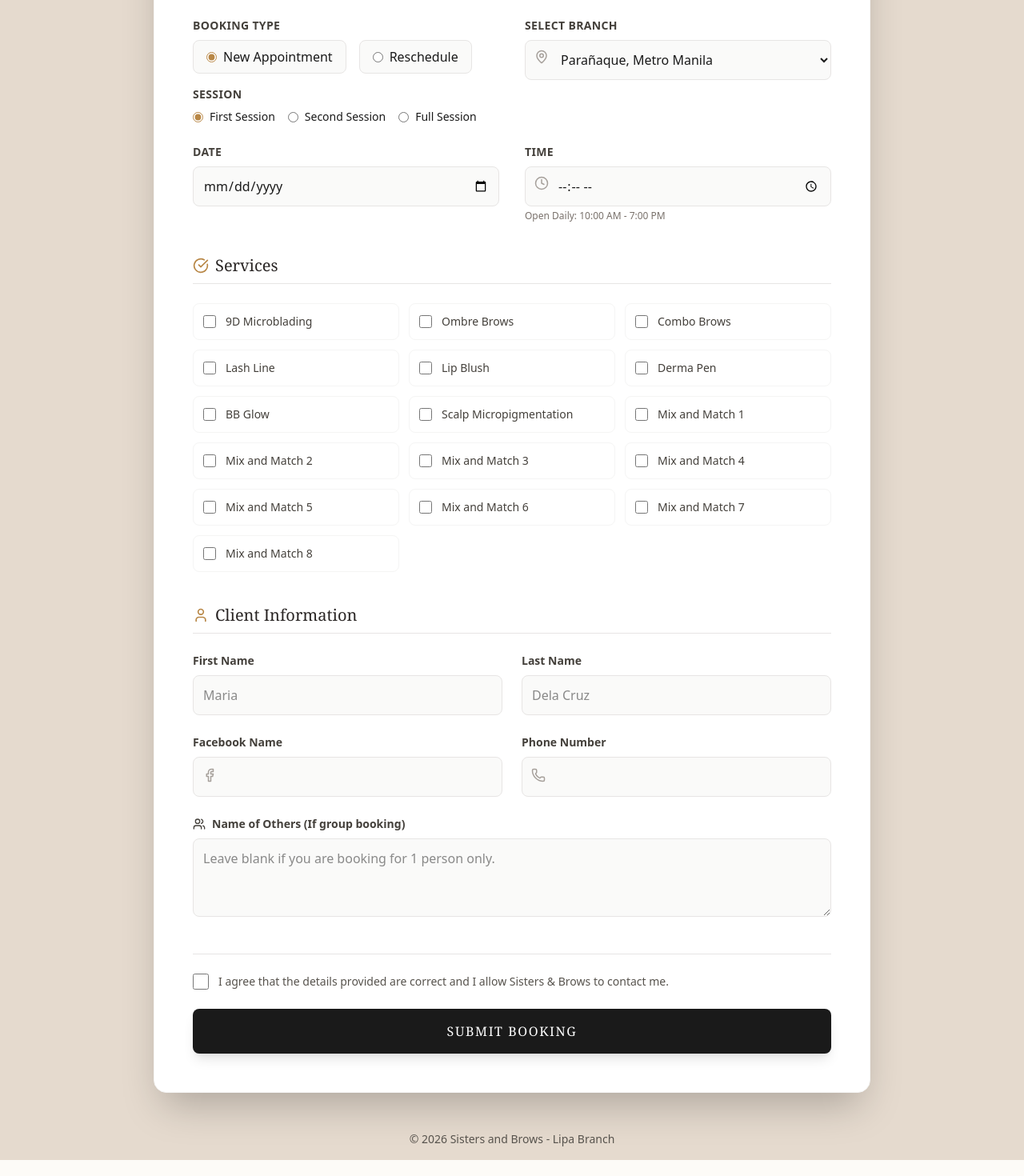
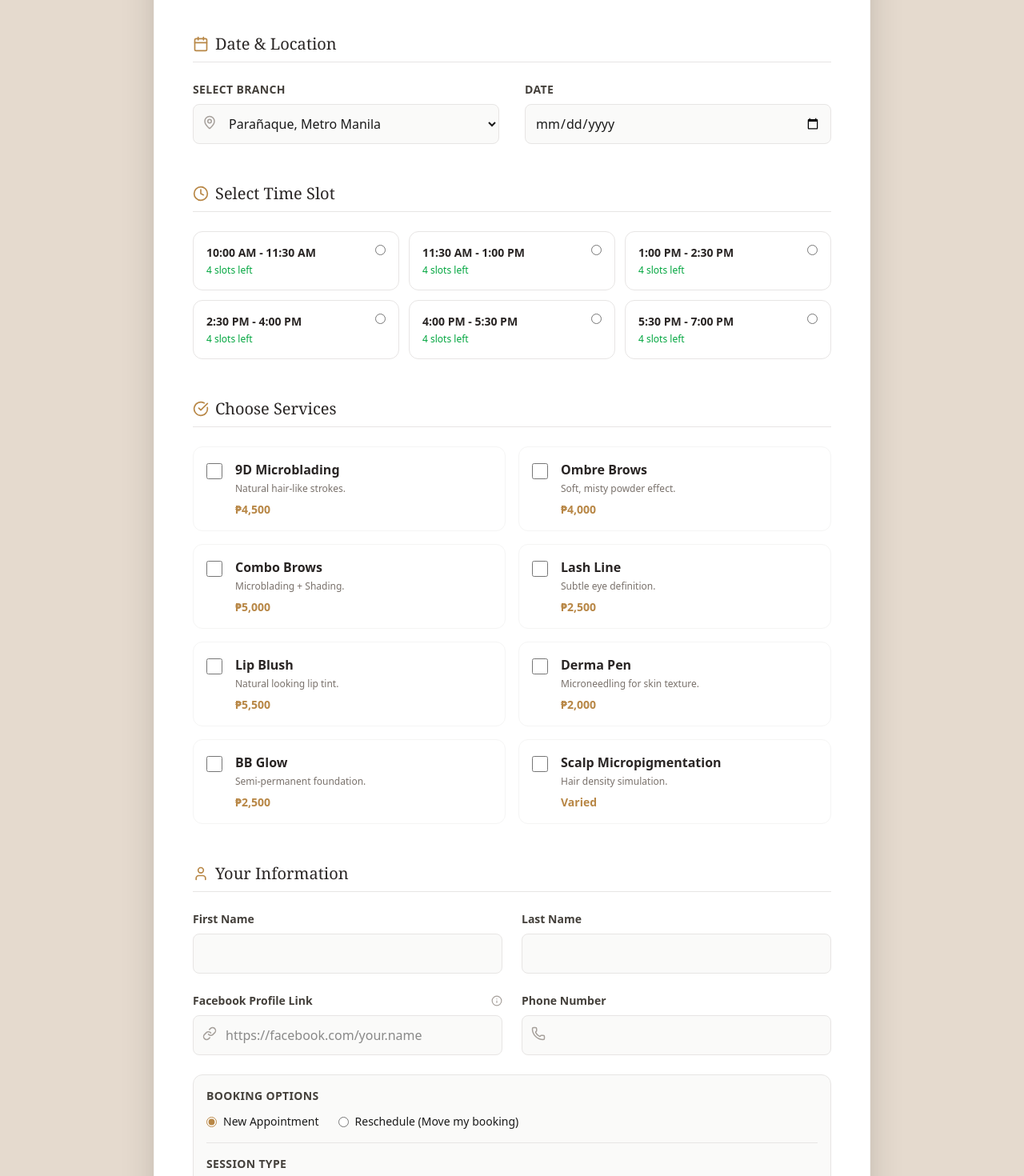
Before and after one commit to 2xe2ipii/sisters-and-brows, a Next.js app: page / in a window 1280 px wide. Shown: the part 340-1810 px from the top of the page at 80% size. Built offline with nearby package versions, Linux system fonts and the light colour scheme; what google-auth-library would draw is missing.

Commit message:
duplicate rows removed

```diff
--- a/components/BookingForm.tsx
+++ b/components/BookingForm.tsx
@@ -1,14 +1,29 @@
 'use client'
 
-import { useActionState } from 'react';
-import { submitBooking } from '@/app/actions';
-import { MapPin, Calendar, Clock, User, Facebook, Phone, Users, CheckCircle } from 'lucide-react';
+import { useActionState, useState, useEffect } from 'react';
+import { submitBooking, getSlotAvailability } from '@/app/actions';
+import { MapPin, Calendar, Clock, User, Facebook, Phone, Users, CheckCircle, Info, Link as LinkIcon } from 'lucide-react';
 
-const SERVICES = [
-  "9D Microblading", "Ombre Brows", "Combo Brows", "Lash Line",
-  "Lip Blush", "Derma Pen", "BB Glow", "Scalp Micropigmentation",
-  "Mix and Match 1", "Mix and Match 2", "Mix and Match 3", "Mix and Match 4",
-  "Mix and Match 5", "Mix and Match 6", "Mix and Match 7", "Mix and Match 8"
+// --- DATA CONSTANTS ---
+const TIME_FRAMES = [
+  "10:00 AM - 11:30 AM",
+  "11:30 AM - 1:00 PM",
+  "1:00 PM - 2:30 PM",
+  "2:30 PM - 4:00 PM",
+  "4:00 PM - 5:30 PM",
+  "5:30 PM - 7:00 PM"
+];
+
+const SERVICES_DATA = [
+  { name: "9D Microblading", price: "₱4,500", desc: "Natural hair-like strokes." },
+  { name: "Ombre Brows", price: "₱4,000", desc: "Soft, misty powder effect." },
+  { name: "Combo Brows", price: "₱5,000", desc: "Microblading + Shading." },
+  { name: "Lash Line", price: "₱2,500", desc: "Subtle eye definition." },
+  { name: "Lip Blush", price: "₱5,500", desc: "Natural looking lip tint." },
+  { name: "Derma Pen", price: "₱2,000", desc: "Microneedling for skin texture." },
+  { name: "BB Glow", price: "₱2,500", desc: "Semi-permanent foundation." },
+  { name: "Scalp Micropigmentation", price: "Varied", desc: "Hair density simulation." },
+  // ... You can add the Mix & Match bundles here later
 ];
 
 const initialState = {
@@ -19,43 +34,217 @@ const initialState = {
 export default function BookingForm() {
   const [state, formAction, isPending] = useActionState(submitBooking, initialState);
 
+  // State for Availability Logic
+  const [selectedBranch, setSelectedBranch] = useState("Parañaque, Metro Manila");
+  const [selectedDate, setSelectedDate] = useState("");
+  const [slotCounts, setSlotCounts] = useState<Record<string, number>>({});
+  const [loadingSlots, setLoadingSlots] = useState(false);
+
+  // Fetch Availability when Branch or Date changes
+  useEffect(() => {
+    async function fetchSlots() {
+      if (!selectedDate || !selectedBranch) return;
+      setLoadingSlots(true);
+      const result = await getSlotAvailability(selectedDate, selectedBranch);
+      if (result.success) {
+        setSlotCounts(result.counts);
+      }
+      setLoadingSlots(false);
+    }
+    fetchSlots();
+  }, [selectedDate, selectedBranch]);
+
   return (
     <div className="w-full max-w-4xl mx-auto bg-white shadow-2xl rounded-2xl overflow-hidden border border-stone-100">
 
-      {/* Golden Header */}
-      <div className="bg-gradient-to-r from-[#B88746] to-[#D4AF37] p-8 text-center text-white">
+      {/* Golden Header with Logo Placeholder */}
+      <div className="bg-gradient-to-r from-[#B88746] to-[#D4AF37] p-8 text-center text-white relative">
+        <div className="w-16 h-16 bg-white/20 rounded-full mx-auto mb-4 flex items-center justify-center backdrop-blur-sm">
+           <span className="font-serif text-2xl font-bold">SB</span>
+        </div>
         <h2 className="text-3xl font-serif tracking-wide mb-2">Book Your Appointment</h2>
         <p className="text-white/90 text-sm uppercase tracking-widest">Sisters & Brows • Luxury Aesthetics</p>
       </div>
 
-      <form action={formAction} className="p-8 md:p-12 space-y-10">
+      <form action={formAction} className="p-6 md:p-12 space-y-12">
 
-        {/* --- SECTION 1: APPOINTMENT DETAILS --- */}
-        <section>
-          <div className="flex items-center gap-2 mb-6 border-b border-stone-200 pb-2">
+        {/* --- SECTION 1: THE BASICS --- */}
+        <section className="space-y-6">
+          <div className="flex items-center gap-2 border-b border-stone-200 pb-2">
             <Calendar className="text-[#B88746]" size={20} />
-            <h3 className="text-xl font-serif text-stone-800">Appointment Details</h3>
+            <h3 className="text-xl font-serif text-stone-800">Date & Location</h3>
           </div>
 
           <div className="grid grid-cols-1 md:grid-cols-2 gap-8">
-            {/* Type & Session */}
-            <div className="space-y-4">
-              <div>
-                <label className="block text-sm font-bold text-stone-700 mb-2 uppercase tracking-wide">Booking Type</label>
-                <div className="flex gap-4">
-                  <label className="flex items-center gap-2 cursor-pointer bg-stone-50 px-4 py-2 rounded-lg border border-stone-200 hover:border-[#B88746] transition">
+             {/* Branch Selection */}
+            <div>
+              <label className="block text-sm font-bold text-stone-700 mb-2 uppercase tracking-wide">
+                Select Branch
+              </label>
+              <div className="relative">
+                <MapPin className="absolute left-3 top-3.5 text-stone-400" size={18} />
+                <select
+                  name="branch"
+                  value={selectedBranch}
+                  onChange={(e) => setSelectedBranch(e.target.value)}
+                  className="w-full pl-10 p-3 bg-stone-50 border border-stone-200 rounded-lg focus:ring-2 focus:ring-[#B88746] outline-none"
+                >
+                  <option value="Parañaque, Metro Manila">Parañaque, Metro Manila</option>
+                  <option value="Lipa, Batangas">Lipa, Batangas</option>
+                  <option value="San Pablo, Laguna">San Pablo, Laguna</option>
+                  <option value="Novaliches, Quezon City">Novaliches, Quezon City</option>
+                  <option value="Dasmariñas, Cavite">Dasmariñas, Cavite</option>
+                  <option value="Comembo, Taguig">Comembo, Taguig</option>
+                </select>
+              </div>
+            </div>
+
+            {/* Date Selection */}
+            <div>
+              <label className="block text-sm font-bold text-stone-700 mb-2 uppercase tracking-wide">Date</label>
+              <input
+                name="date"
+                type="date"
+                required
+                onChange={(e) => setSelectedDate(e.target.value)}
+                className="w-full p-3 bg-stone-50 border border-stone-200 rounded-lg focus:ring-2 focus:ring-[#B88746] outline-none"
+              />
+            </div>
+          </div>
+        </section>
+
+        {/* --- SECTION 2: TIME SLOTS (The Capacity Logic) --- */}
+        <section className="space-y-6">
+           <div className="flex items-center gap-2 border-b border-stone-200 pb-2">
+            <Clock className="text-[#B88746]" size={20} />
+            <h3 className="text-xl font-serif text-stone-800">Select Time Slot</h3>
+          </div>
+
+          <div className="grid grid-cols-2 md:grid-cols-3 gap-3">
+            {TIME_FRAMES.map((slot) => {
+              // Extract "10:00 AM" for matching
+              const timeKey = slot.split(' - ')[0];
+              const count = slotCounts[timeKey] || 0;
+              const isFull = count >= 4;
+
+              return (
+                <label key={slot} className={`
+                  relative border rounded-xl p-4 cursor-pointer transition-all
+                  ${isFull
+                    ? 'bg-stone-100 border-stone-200 opacity-50 cursor-not-allowed'
+                    : 'bg-white border-stone-200 hover:border-[#B88746] hover:shadow-md'
+                  }
+                `}>
+                  <input
+                    type="radio"
+                    name="time"
+                    value={slot}
+                    disabled={isFull}
+                    required
+                    className="absolute top-4 right-4 accent-[#B88746]"
+                  />
+                  <div className="pr-6">
+                    <span className={`block font-bold text-sm ${isFull ? 'text-stone-400' : 'text-stone-800'}`}>
+                      {slot}
+                    </span>
+                    <span className={`text-xs mt-1 block ${isFull ? 'text-red-500 font-bold' : 'text-green-600'}`}>
+                      {isFull ? 'FULLY BOOKED' : `${4 - count} slots left`}
+                    </span>
+                  </div>
+                </label>
+              );
+            })}
+          </div>
+          {loadingSlots && <p className="text-xs text-[#B88746] animate-pulse">Checking availability...</p>}
+        </section>
+
+        {/* --- SECTION 3: SERVICES (The Menu) --- */}
+        <section className="space-y-6">
+          <div className="flex items-center gap-2 border-b border-stone-200 pb-2">
+            <CheckCircle className="text-[#B88746]" size={20} />
+            <h3 className="text-xl font-serif text-stone-800">Choose Services</h3>
+          </div>
+
+          <div className="grid grid-cols-1 md:grid-cols-2 gap-4">
+            {SERVICES_DATA.map((service) => (
+              <label key={service.name} className="flex items-start gap-4 p-4 border border-stone-100 rounded-xl hover:bg-stone-50 transition cursor-pointer group">
+                <input type="checkbox" name="services" value={service.name} className="mt-1 w-5 h-5 accent-[#B88746] rounded" />
+                <div>
+                  <h4 className="font-bold text-stone-800 group-hover:text-[#B88746] transition">{service.name}</h4>
+                  <p className="text-xs text-stone-500 mt-1">{service.desc}</p>
+                  <p className="text-sm font-semibold text-[#B88746] mt-2">{service.price}</p>
+                </div>
+              </label>
+            ))}
+          </div>
+        </section>
+
+        {/* --- SECTION 4: CLIENT INFO (Facebook Link Fix) --- */}
+        <section className="space-y-6">
+          <div className="flex items-center gap-2 border-b border-stone-200 pb-2">
+            <User className="text-[#B88746]" size={20} />
+            <h3 className="text-xl font-serif text-stone-800">Your Information</h3>
+          </div>
+
+          <div className="grid grid-cols-1 md:grid-cols-2 gap-6">
+            <div>
+              <label className="block text-sm font-bold text-stone-700 mb-2">First Name</label>
+              <input name="firstName" type="text" required className="w-full p-3 bg-stone-50 border border-stone-200 rounded-lg outline-none focus:border-[#B88746]" />
+            </div>
+            <div>
+              <label className="block text-sm font-bold text-stone-700 mb-2">Last Name</label>
+              <input name="lastName" type="text" required className="w-full p-3 bg-stone-50 border border-stone-200 rounded-lg outline-none focus:border-[#B88746]" />
+            </div>
+          </div>
+
+          <div className="grid grid-cols-1 md:grid-cols-2 gap-6">
+             {/* Facebook Link with Tooltip */}
+             <div>
+                <label className="block text-sm font-bold text-stone-700 mb-2 flex justify-between items-center">
+                  Facebook Profile Link
+                  <div className="group relative">
+                    <Info size={14} className="text-stone-400 cursor-help" />
+                    <div className="absolute bottom-full right-0 mb-2 w-48 bg-stone-800 text-white text-xs p-2 rounded shadow-lg hidden group-hover:block z-10">
+                      Go to your Profile &gt; Click (...) &gt; Copy Link
+                    </div>
+                  </div>
+                </label>
+                <div className="relative">
+                  <LinkIcon className="absolute left-3 top-3.5 text-stone-400" size={18} />
+                  <input
+                    name="fbLink"
+                    type="url"
+                    placeholder="https://facebook.com/your.name"
+                    required
+                    className="w-full pl-10 p-3 bg-stone-50 border border-stone-200 rounded-lg outline-none focus:border-[#B88746]"
+                  />
+                </div>
+            </div>
+             <div className="relative">
+                <label className="block text-sm font-bold text-stone-700 mb-2">Phone Number</label>
+                <div className="relative">
+                  <Phone className="absolute left-3 top-3.5 text-stone-400" size={18} />
+                  <input name="phone" type="tel" required className="w-full pl-10 p-3 bg-stone-50 border border-stone-200 rounded-lg outline-none focus:border-[#B88746]" />
+                </div>
+            </div>
+          </div>
+
+          {/* Booking Type (New/Reschedule) */}
+          <div className="bg-stone-50 p-4 rounded-xl border border-stone-200">
+            <span className="block text-sm font-bold text-stone-700 mb-3 uppercase tracking-wide">Booking Options</span>
+            <div className="flex flex-wrap gap-6">
+                <label className="flex items-center gap-2 cursor-pointer">
                     <input type="radio" name="type" value="New Appointment" defaultChecked className="accent-[#B88746]" />
-                    <span>New Appointment</span>
-                  </label>
-                  <label className="flex items-center gap-2 cursor-pointer bg-stone-50 px-4 py-2 rounded-lg border border-stone-200 hover:border-[#B88746] transition">
+                    <span className="text-sm font-medium">New Appointment</span>
+                </label>
+                <label className="flex items-center gap-2 cursor-pointer">
                     <input type="radio" name="type" value="Reschedule" className="accent-[#B88746]" />
-                    <span>Reschedule</span>
-                  </label>
-                </div>
-              </div>
+                    <span className="text-sm font-medium">Reschedule (Move my booking)</span>
+                </label>
+            </div>
 
-              <div>
-                <label className="block text-sm font-bold text-stone-700 mb-2 uppercase tracking-wide">Session</label>
+            <div className="mt-4 pt-4 border-t border-stone-200">
+                <span className="block text-sm font-bold text-stone-700 mb-3 uppercase tracking-wide">Session Type</span>
                 <div className="flex flex-wrap gap-4">
                   <label className="flex items-center gap-2 text-sm">
                     <input type="radio" name="session" value="1ST" defaultChecked className="accent-[#B88746]" /> First Session
@@ -67,102 +256,14 @@ export default function BookingForm() {
                     <input type="radio" name="session" value="FULL" className="accent-[#B88746]" /> Full Session
                   </label>
                 </div>
-              </div>
-            </div>
-
-            {/* Branch */}
-            <div>
-              <label className="block text-sm font-bold text-stone-700 mb-2 uppercase tracking-wide">
-                Select Branch
-              </label>
-              <div className="relative">
-                <MapPin className="absolute left-3 top-3 text-stone-400" size={18} />
-                <select name="branch" className="w-full pl-10 p-3 bg-stone-50 border border-stone-200 rounded-lg focus:ring-2 focus:ring-[#B88746] outline-none">
-                  <option value="Parañaque, Metro Manila">Parañaque, Metro Manila</option>
-                  <option value="Lipa, Batangas">Lipa, Batangas</option>
-                  <option value="San Pablo, Laguna">San Pablo, Laguna</option>
-                  <option value="Novaliches, Quezon City">Novaliches, Quezon City</option>
-                  <option value="Dasmariñas, Cavite">Dasmariñas, Cavite</option>
-                  <option value="Comembo, Taguig">Comembo, Taguig</option>
-                </select>
-              </div>
-            </div>
-          </div>
-
-          {/* Date & Time */}
-          <div className="grid grid-cols-1 md:grid-cols-2 gap-8 mt-6">
-            <div>
-              <label className="block text-sm font-bold text-stone-700 mb-2 uppercase tracking-wide">Date</label>
-              <input name="date" type="date" required className="w-full p-3 bg-stone-50 border border-stone-200 rounded-lg focus:ring-2 focus:ring-[#B88746] outline-none" />
-            </div>
-            <div>
-              <label className="block text-sm font-bold text-stone-700 mb-2 uppercase tracking-wide">Time</label>
-              <div className="relative">
-                <Clock className="absolute left-3 top-3 text-stone-400" size={18} />
-                <input name="time" type="time" required className="w-full pl-10 p-3 bg-stone-50 border border-stone-200 rounded-lg focus:ring-2 focus:ring-[#B88746] outline-none" />
-              </div>
-              <p className="text-xs text-stone-500 mt-1">Open Daily: 10:00 AM - 7:00 PM</p>
-            </div>
-          </div>
-        </section>
-
-        {/* --- SECTION 2: SERVICES --- */}
-        <section>
-          <div className="flex items-center gap-2 mb-6 border-b border-stone-200 pb-2">
-            <CheckCircle className="text-[#B88746]" size={20} />
-            <h3 className="text-xl font-serif text-stone-800">Services</h3>
-          </div>
-
-          <div className="grid grid-cols-1 md:grid-cols-2 lg:grid-cols-3 gap-3">
-            {SERVICES.map((service) => (
-              <label key={service} className="flex items-center gap-3 p-3 border border-stone-100 rounded-lg hover:bg-stone-50 transition cursor-pointer">
-                <input type="checkbox" name="services" value={service} className="w-4 h-4 accent-[#B88746] rounded" />
-                <span className="text-sm text-stone-700">{service}</span>
-              </label>
-            ))}
-          </div>
-        </section>
-
-        {/* --- SECTION 3: CLIENT INFO --- */}
-        <section>
-          <div className="flex items-center gap-2 mb-6 border-b border-stone-200 pb-2">
-            <User className="text-[#B88746]" size={20} />
-            <h3 className="text-xl font-serif text-stone-800">Client Information</h3>
-          </div>
-
-          <div className="grid grid-cols-1 md:grid-cols-2 gap-6 mb-6">
-            <div>
-              <label className="block text-sm font-bold text-stone-700 mb-2">First Name</label>
-              <input name="firstName" type="text" placeholder="Maria" required className="w-full p-3 bg-stone-50 border border-stone-200 rounded-lg outline-none focus:border-[#B88746]" />
-            </div>
-            <div>
-              <label className="block text-sm font-bold text-stone-700 mb-2">Last Name</label>
-              <input name="lastName" type="text" placeholder="Dela Cruz" required className="w-full p-3 bg-stone-50 border border-stone-200 rounded-lg outline-none focus:border-[#B88746]" />
-            </div>
-          </div>
-
-          <div className="grid grid-cols-1 md:grid-cols-2 gap-6 mb-6">
-             <div className="relative">
-                <label className="block text-sm font-bold text-stone-700 mb-2">Facebook Name</label>
-                <div className="relative">
-                  <Facebook className="absolute left-3 top-3.5 text-stone-400" size={18} />
-                  <input name="fbName" type="text" required className="w-full pl-10 p-3 bg-stone-50 border border-stone-200 rounded-lg outline-none focus:border-[#B88746]" />
-                </div>
-            </div>
-             <div className="relative">
-                <label className="block text-sm font-bold text-stone-700 mb-2">Phone Number</label>
-                <div className="relative">
-                  <Phone className="absolute left-3 top-3.5 text-stone-400" size={18} />
-                  <input name="phone" type="tel" required className="w-full pl-10 p-3 bg-stone-50 border border-stone-200 rounded-lg outline-none focus:border-[#B88746]" />
-                </div>
             </div>
           </div>
 
           <div>
             <label className="block text-sm font-bold text-stone-700 mb-2 flex items-center gap-2">
-              <Users size={16} /> Name of Others (If group booking)
+              <Users size={16} /> Booking for others? (Optional)
             </label>
-            <textarea name="others" rows={3} className="w-full p-3 bg-stone-50 border border-stone-200 rounded-lg outline-none focus:border-[#B88746]" placeholder="Leave blank if you are booking for 1 person only."></textarea>
+            <textarea name="others" rows={2} className="w-full p-3 bg-stone-50 border border-stone-200 rounded-lg outline-none focus:border-[#B88746]" placeholder="List names here if booking for a group."></textarea>
           </div>
         </section>
 
@@ -178,9 +279,9 @@ export default function BookingForm() {
           <button
             type="submit"
             disabled={isPending}
-            className="w-full bg-[#1A1A1A] text-white font-serif tracking-widest uppercase py-4 rounded-lg hover:bg-[#B88746] transition-all duration-300 shadow-lg disabled:opacity-50"
+            className="w-full bg-[#1A1A1A] text-white font-serif tracking-widest uppercase py-4 rounded-lg hover:bg-[#B88746] transition-all duration-300 shadow-lg disabled:opacity-50 disabled:cursor-not-allowed"
           >
-            {isPending ? 'Confirming Appointment...' : 'Submit Booking'}
+            {isPending ? 'Processing Booking...' : 'Confirm Appointment'}
           </button>
 
           {state.message && (
--- a/lib/googleSheets.ts
+++ b/lib/googleSheets.ts
@@ -1,15 +1,10 @@
-// singleton lang to
-
 import { GoogleSpreadsheet } from 'google-spreadsheet';
 import { JWT } from 'google-auth-library';
 
-// Initialize auth - this reads from your .env.local file
 const serviceAccountAuth = new JWT({
   email: process.env.GOOGLE_SERVICE_ACCOUNT_EMAIL,
   key: process.env.GOOGLE_PRIVATE_KEY?.replace(/\\n/g, '\n'),
-  scopes: [
-    'https://www.googleapis.com/auth/spreadsheets',
-  ],
+  scopes: ['https://www.googleapis.com/auth/spreadsheets'],
 });
 
 export const getDoc = async () => {
@@ -17,3 +12,14 @@ export const getDoc = async () => {
   await doc.loadInfo();
   return doc;
 };
+
+// NEW: Helper to get all rows so we can search them
+export const getSheetRows = async () => {
+  const doc = await getDoc();
+  // Try to find "Raw_Intake", fallback to first sheet if missing
+  let sheet = doc.sheetsByTitle["Raw_Intake"];
+  if (!sheet) sheet = doc.sheetsByIndex[0];
+
+  const rows = await sheet.getRows();
+  return { sheet, rows };
+};
```
Also changed, not shown: app/actions.ts (+176 -46 lines).
